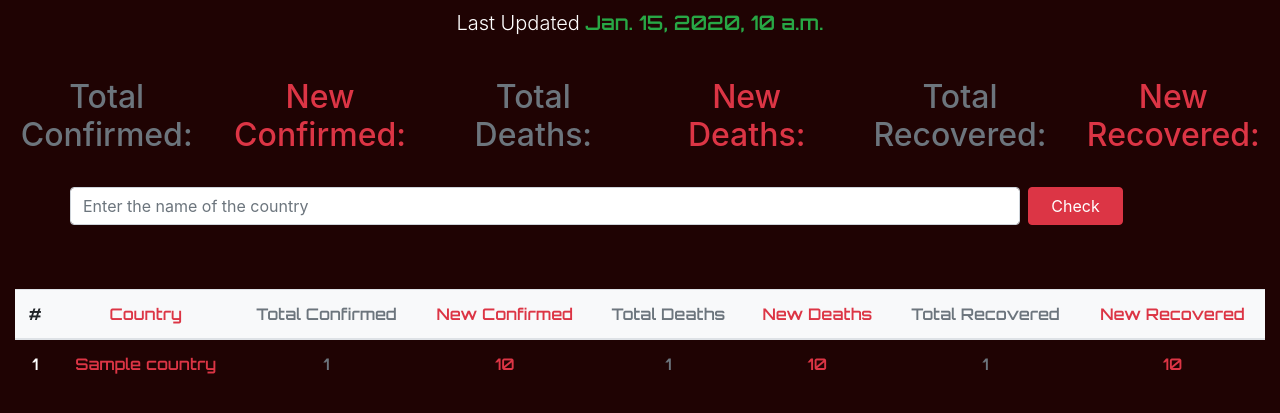
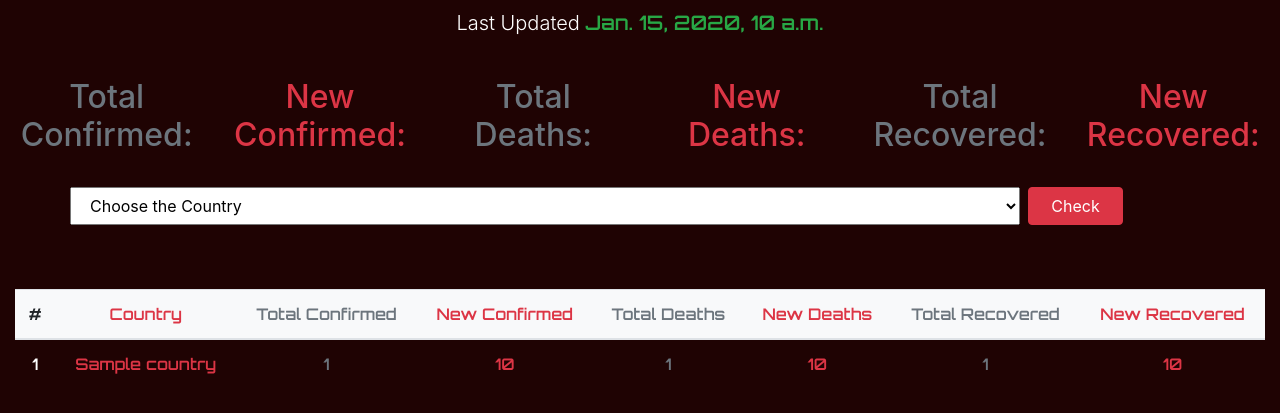
Before and after one commit to 11-sakshi/covidmeter, a Django app: template covid/templates/index.html in a window 1280 px wide. Shown: the part 48-461 px from the top of the page. Run offline with Django 3.2, Linux system fonts and the light colour scheme; the template is opened without the code that fills it: most values are stand-ins (such as "Sample title", 1, 10 or a date in 2020); some libraries are stand-ins or nearby versions.

Commit message:
Display a country data - select tag

```diff
--- a/covid/templates/index.html
+++ b/covid/templates/index.html
@@ -55,7 +55,12 @@
         <div>
             <div class="container">
                 <div class="row">
-                    <input type="text" class='form-control col-md-10' placeholder="Enter the name of the country" id='country-input'>
+                    <select class='form-select col-md-10' id='country-input'>
+                        <option value="" disabled selected='true'>Choose the Country</option>
+                        {% for country in countries %}
+                            <option value="{{ country.Country }}">{{ country.Country }}</option>
+                        {% endfor %}
+                    </select>
                     <button class="btn btn-danger col-md-1 ml-2" id='check'>Check</button>
                 </div>
             </div>
```
